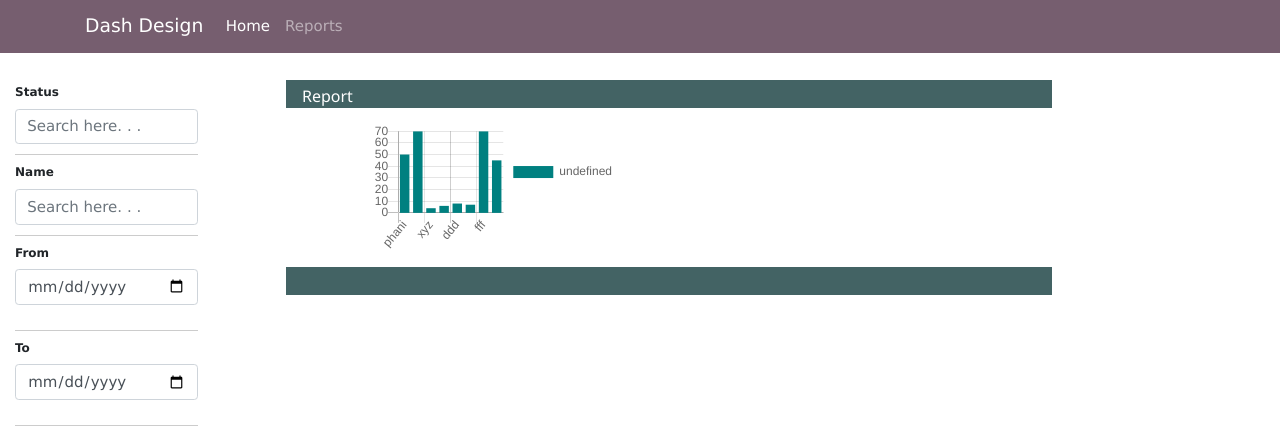
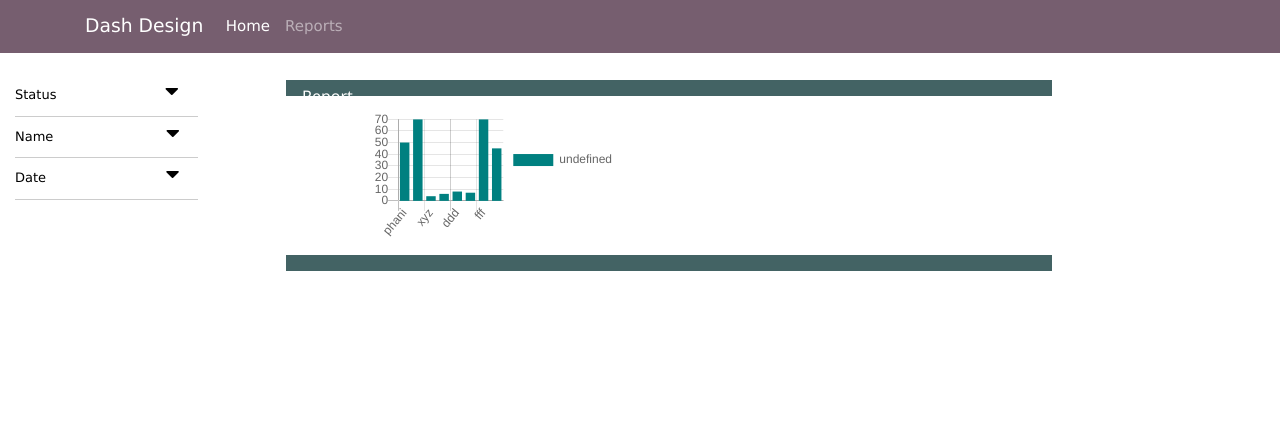
Before and after one commit to Bhagyavati/Dashboard, an Angular app in the folder dashdesign-master/: page / in a window 1280 px wide. Shown: the top 438 px of the page. Built offline with nearby package versions, Linux system fonts and the light colour scheme; what ng2-charts would draw is missing.

Commit message:
added collapse and icon in sidebar

```diff
--- a/dashdesign-master/src/app/app.component.html
+++ b/dashdesign-master/src/app/app.component.html
@@ -1,3 +1,19 @@
+<script>
+    var coll = document.getElementsByClassName("collapsible");
+    var i;
+
+    for (i = 0; i < coll.length; i++) {
+      coll[i].addEventListener("click", function() {
+        this.classList.toggle("active");
+        var content = this.nextElementSibling;
+        if (content.style.display === "block") {
+          content.style.display = "none";
+        } else {
+          content.style.display = "block";
+        }
+      });
+    }
+    </script>
 <app-navbar>
 </app-navbar>
 <div class="container-fluid">
--- a/dashdesign-master/src/app/sidebar/sidebar.component.css
+++ b/dashdesign-master/src/app/sidebar/sidebar.component.css
@@ -13,3 +13,25 @@
 .f-12 {
   font-size: 12px;
 }
+.collapsible {
+  background-color:white;
+  color: black;
+  cursor: pointer;
+  padding: 0px;
+  width: 100%;
+  border: none;
+  text-align: left;
+  outline: none;
+  font-size: 13px;
+}
+
+.active, .collapsible:hover {
+  background-color: white;
+}
+
+.content {
+  padding: 0 0px;
+  display: none;
+  overflow: visible;
+  background-color: white;
+}
--- a/dashdesign-master/src/app/sidebar/sidebar.component.html
+++ b/dashdesign-master/src/app/sidebar/sidebar.component.html
@@ -1,21 +1,36 @@
+<link rel="stylesheet" href="https://cdnjs.cloudflare.com/ajax/libs/font-awesome/4.7.0/css/font-awesome.min.css">
+
 <div class="form-group sidebarborder">
-  <label for="status" class="filter-titles f-12 f-bold"  id="status">Status</label>
+    <button class="collapsible">Status <i class="fa fa-caret-down" style="font-size:22px; padding-left: 105px;"></i></button>
+    <div class="content">
+  <!-- <label for="status" class="filter-titles f-12 f-bold"  id="status">Status</label> -->
   <input type="text" class="form-control" id="search"
     placeholder="Search here. . . " (focus)="showModal()" >
+  </div>
 </div>
 <div class="form-group sidebarborder">
-  <label for="status" class="filter-titles f-12 f-bold"  id="status">Name</label>
+  <button class="collapsible">Name <i class="fa fa-caret-down" style="font-size:22px; padding-left: 109px;"></i></button>
+  <div class="content">
+  <!-- <label for="status" class="filter-titles f-12 f-bold"  id="status">Name</label> -->
   <input type="text" class="form-control" id="search"
     placeholder="Search here. . . " (focus)="showModal()" >
+  </div>
 </div>
 <div class="form-group sidebarborder">
-    <label for="status" class="filter-titles f-12 f-bold" id="status">From</label>
-  <app-datepicker></app-datepicker>
+  <button class="collapsible">Date <i class="fa fa-caret-down" style="font-size:22px; padding-left: 116px;"></i></button>
+  <div class="content">
+    <div class="form-group ">
+      <label for="status" class="filter-titles f-12 f-bold" id="status">From</label>
+      <app-datepicker></app-datepicker>
+    </div>
+    <div class="form-group ">
+      <label for="status" class="filter-titles f-12 f-bold"  id="status">To</label>
+      <app-datepicker></app-datepicker>
+    </div>
+  </div>
 </div>
-<div class="form-group sidebarborder">
-    <label for="status" class="filter-titles f-12 f-bold"  id="status">To</label>
-  <app-datepicker></app-datepicker>
-</div>
+
+
 <app-modal *ngIf="showIt"
           [modalTitle]="modalTitle"
           (close)="hideModal($event)"></app-modal>
--- a/dashdesign-master/src/app/sidebar/sidebar.component.ts
+++ b/dashdesign-master/src/app/sidebar/sidebar.component.ts
@@ -12,6 +12,23 @@ export class SidebarComponent implements OnInit {
   @HostBinding('class') classes = 'col col-xl-2 col-lg-3';
   modalTitle="Search"
   ngOnInit() {
+
+
+var coll = document.getElementsByClassName("collapsible");
+var i;
+
+for (i = 0; i < coll.length; i++) {
+  coll[i].addEventListener("click", function() {
+    this.classList.toggle("active");
+    var content = this.nextElementSibling;
+    if (content.style.display === "block") {
+      content.style.display = "none";
+    } else {
+      content.style.display = "block";
+    }
+  });
+}
+
   }
 
   showModal() {
@@ -21,4 +38,6 @@ export class SidebarComponent implements OnInit {
       this.showIt = false;
   }
 
+
+
 }
```
